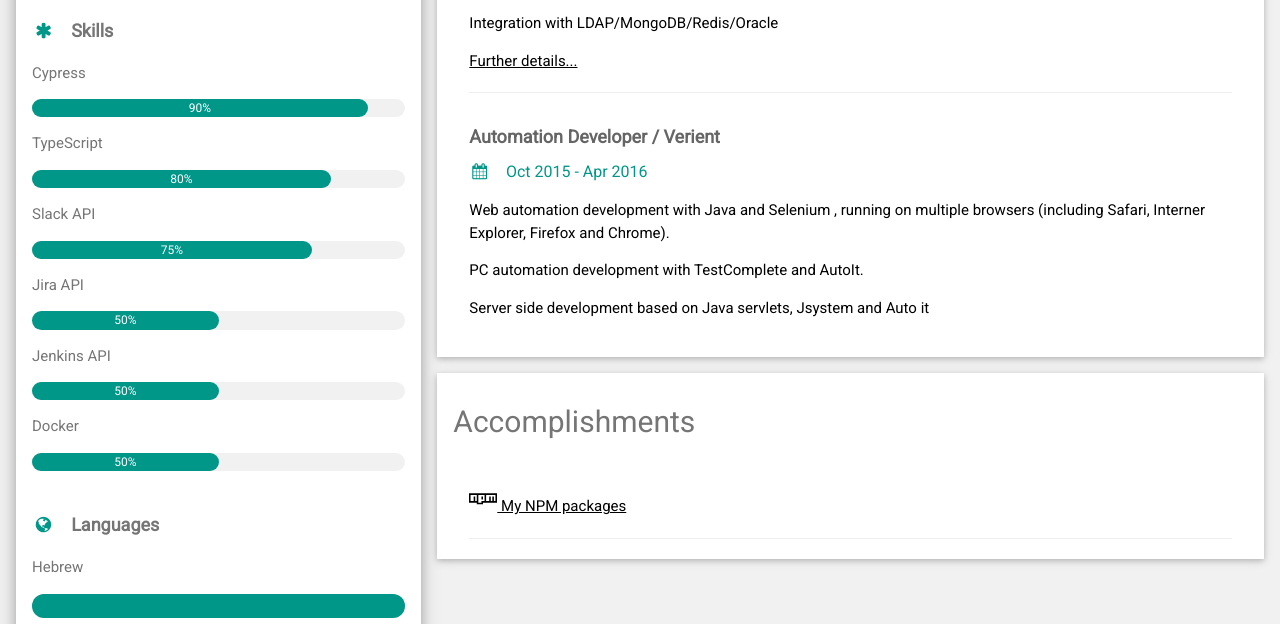
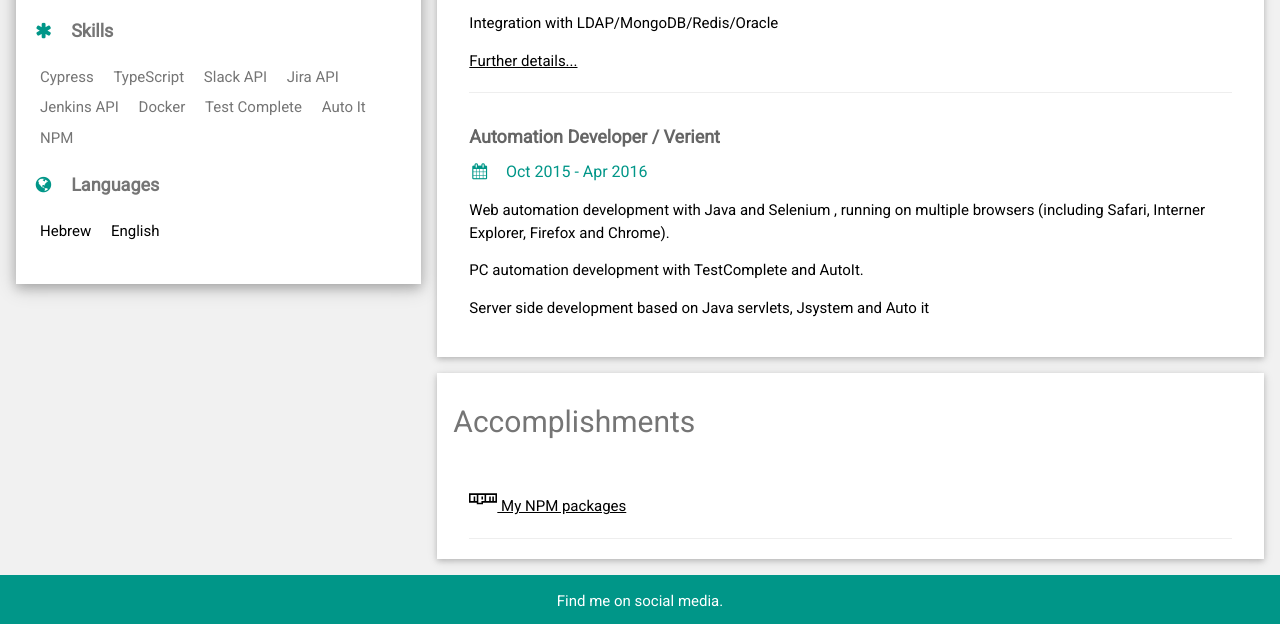
Before and after one commit to shaynet10/shaynet10.github.io, a plain HTML site: page index.html in a window 1280 px wide. Shown: the part 607-1231 px from the top of the page. Drawn offline with nearby package versions, Linux system fonts and the light colour scheme.

Commit message:
skills are interactive and hold less space on the screen

```diff
--- a/index.html
+++ b/index.html
@@ -7,6 +7,8 @@
 <link rel="stylesheet" href="https://www.w3schools.com/w3css/4/w3.css">
 <link rel='stylesheet' href='https://fonts.googleapis.com/css?family=Roboto'>
 <link rel="stylesheet" href="https://cdnjs.cloudflare.com/ajax/libs/font-awesome/4.7.0/css/font-awesome.min.css">
+<script>
+</script>
 <style>
 html,body,h1,h2,h3,h4,h5,h6 {font-family: "Roboto", sans-serif}
 </style>
@@ -58,45 +60,28 @@ html,body,h1,h2,h3,h4,h5,h6 {font-family: "Roboto", sans-serif}
           <hr>
 
           <p class="w3-large"><b><i class="fa fa-asterisk fa-fw w3-margin-right w3-text-teal"></i>Skills</b></p>
-          <p>Cypress</p>
-          <div class="w3-light-grey w3-round-xlarge w3-small">
-            <div class="w3-container w3-center w3-round-xlarge w3-teal" style="width:90%">90%</div>
-          </div>
-          <p>TypeScript</p>
-          <div class="w3-light-grey w3-round-xlarge w3-small">
-            <div class="w3-container w3-center w3-round-xlarge w3-teal" style="width:80%">
-              <div class="w3-center w3-text-white">80%</div>
-            </div>
-          </div>
-          <p>Slack API</p>
-          <div class="w3-light-grey w3-round-xlarge w3-small">
-            <div class="w3-container w3-center w3-round-xlarge w3-teal" style="width:75%">75%</div>
-          </div>
-          <p>Jira API</p>
-          <div class="w3-light-grey w3-round-xlarge w3-small">
-            <div class="w3-container w3-center w3-round-xlarge w3-teal" style="width:50%">50%</div>
-          </div>
-          <p>Jenkins API</p>
-          <div class="w3-light-grey w3-round-xlarge w3-small">
-            <div class="w3-container w3-center w3-round-xlarge w3-teal" style="width:50%">50%</div>
-          </div>
-          <p>Docker</p>
-          <div class="w3-light-grey w3-round-xlarge w3-small">
-            <div class="w3-container w3-center w3-round-xlarge w3-teal" style="width:50%">50%</div>
-          </div>
-
-
+          <a href="#panorays" class="w3-btn w3-round-large w3-padding-small w3-hover-teal">Cypress</a>
+          <a href="#panorays" class="w3-btn w3-round-large w3-padding-small w3-hover-teal">TypeScript</a>
+          <a href="#panorays" class="w3-btn w3-round-large w3-padding-small w3-hover-teal">Slack API</a>
+          <a href="#panorays" class="w3-btn w3-round-large w3-padding-small w3-hover-teal">Jira API</a>
+          <a href="#cme" class="w3-btn w3-round-large w3-padding-small w3-hover-teal">Jenkins API</a>
+          <a href="#cme" class="w3-btn w3-round-large w3-padding-small w3-hover-teal">Docker</a>
+          <a href="#verint" class="w3-btn w3-round-large w3-padding-small w3-hover-teal">Test Complete</a>
+          <a href="#verint" class="w3-btn w3-round-large w3-padding-small w3-hover-teal">Auto It</a>
+          <a href="#accomplishments" class="w3-btn w3-round-large w3-padding-small w3-hover-teal">NPM</a>
           <br>
 
-          <p class="w3-large w3-text-theme"><b><i class="fa fa-globe fa-fw w3-margin-right w3-text-teal"></i>Languages</b></p>
-          <p>Hebrew</p>
-          <div class="w3-light-grey w3-round-xlarge">
-            <div class="w3-round-xlarge w3-teal" style="height:24px;width:100%"></div>
-          </div>
-          <p>English</p>
-          <div class="w3-light-grey w3-round-xlarge">
-            <div class="w3-round-xlarge w3-teal" style="height:24px;width:70%"></div>
-          </div>
+          <p class="w3-large w3-text-theme">
+            <b><i class="fa fa-globe fa-fw w3-margin-right w3-text-teal"></i>Languages</b>
+          </p>
+          <p>
+            <div class="w3-tag w3-round w3-padding-small w3-white">
+              Hebrew
+            </div>
+            <div class="w3-tag w3-round w3-padding-small w3-white">
+              English
+            </div>
+          </p>
           <br>
         </div>
       </div><br>
@@ -109,7 +94,7 @@ html,body,h1,h2,h3,h4,h5,h6 {font-family: "Roboto", sans-serif}
 
       <div class="w3-container w3-card w3-white w3-margin-bottom">
         <h2 class="w3-text-grey w3-padding-16"><i class="fa fa-suitcase fa-fw w3-margin-right w3-xxlarge w3-text-teal"></i>Work Experience</h2>
-        <div class="w3-container">
+        <div class="w3-container" id="panorays">
           <h5 class="w3-opacity"><b>Senior Autmation Engineer / Panorays</b></h5>
           <h6 class="w3-text-teal"><i class="fa fa-calendar fa-fw w3-margin-right"></i>Jul 2021 - <span class="w3-tag w3-teal w3-round">Current</span></h6>
           <p>Automation development based on Cypress and TypeScript, including a major refactor to the base code to make it stable, fast and reliable.</p>
@@ -118,7 +103,7 @@ html,body,h1,h2,h3,h4,h5,h6 {font-family: "Roboto", sans-serif}
           <p><a href="https://il.linkedin.com/in/shay-gueta">Further details...</a></p>
           <hr>
         </div>
-        <div class="w3-container">
+        <div class="w3-container" id="cme">
           <h5 class="w3-opacity"><b>Automation developer / CME group</b></h5>
           <h6 class="w3-text-teal"><i class="fa fa-calendar fa-fw w3-margin-right"></i>Apr 2016 - Jun 2021</h6>
           <p>Async End to end, automation tests development for web components, with support to shadow dom elements, based on Node JS, Puppeteer and CucumberJS.</p>
@@ -128,7 +113,7 @@ html,body,h1,h2,h3,h4,h5,h6 {font-family: "Roboto", sans-serif}
           <p><a href="https://il.linkedin.com/in/shay-gueta">Further details...</a></p>
           <hr>
         </div>
-        <div class="w3-container">
+        <div class="w3-container" id="verint">
           <h5 class="w3-opacity"><b>Automation Developer / Verient</b></h5>
           <h6 class="w3-text-teal"><i class="fa fa-calendar fa-fw w3-margin-right"></i>Oct 2015 - Apr 2016</h6>
           <p>Web automation development with Java and Selenium , running on multiple browsers (including Safari, Interner Explorer, Firefox and Chrome).</p>
@@ -138,7 +123,7 @@ html,body,h1,h2,h3,h4,h5,h6 {font-family: "Roboto", sans-serif}
         </div>
       </div>
 
-      <div class="w3-container w3-card w3-white">
+      <div class="w3-container w3-card w3-white" id="accomplishments">
         <h2 class="w3-text-grey w3-padding-16"><i class="fa-solid fa-award"></i>Accomplishments</h2>
         <div class="w3-container">
           <p>
```
